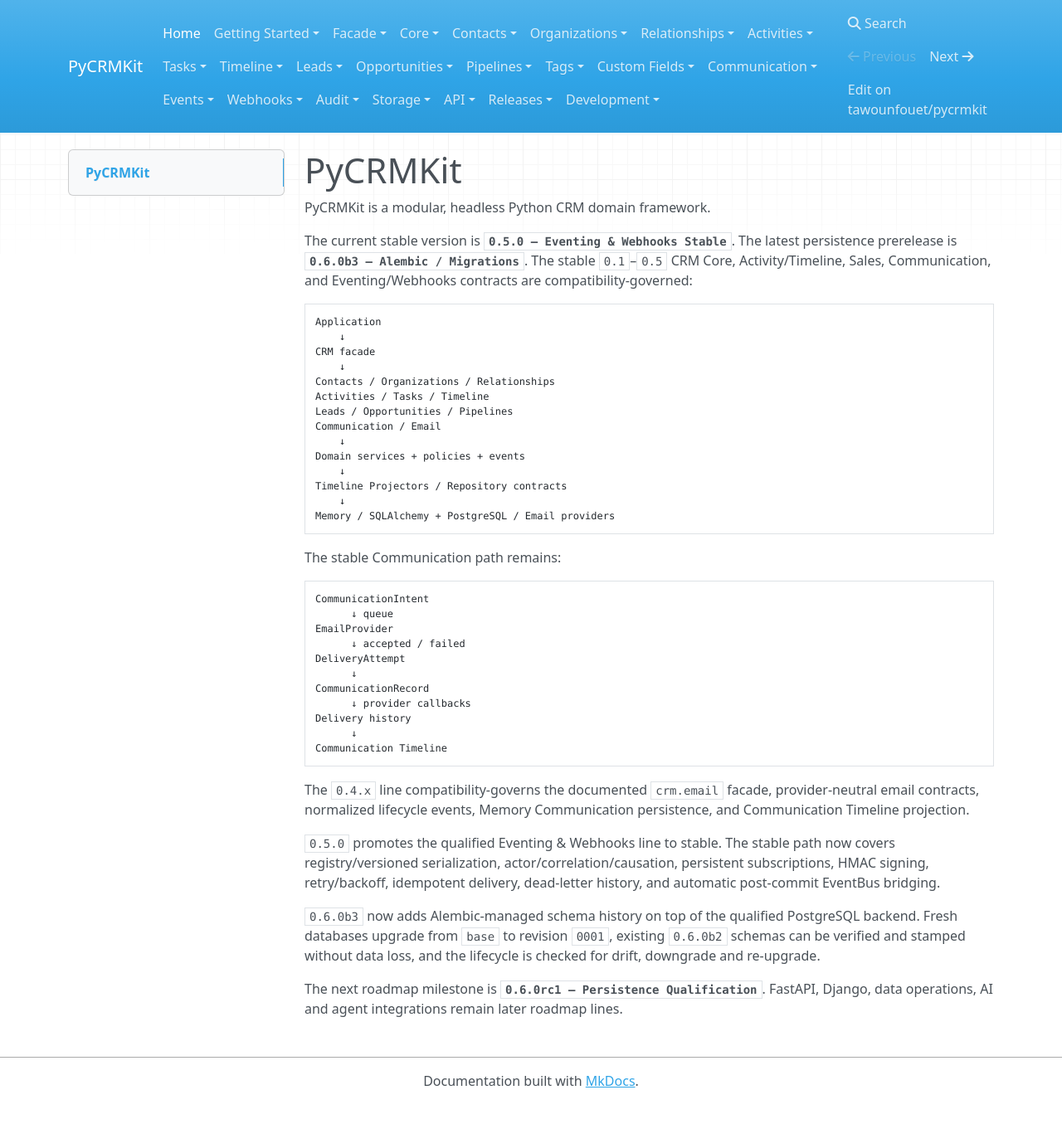
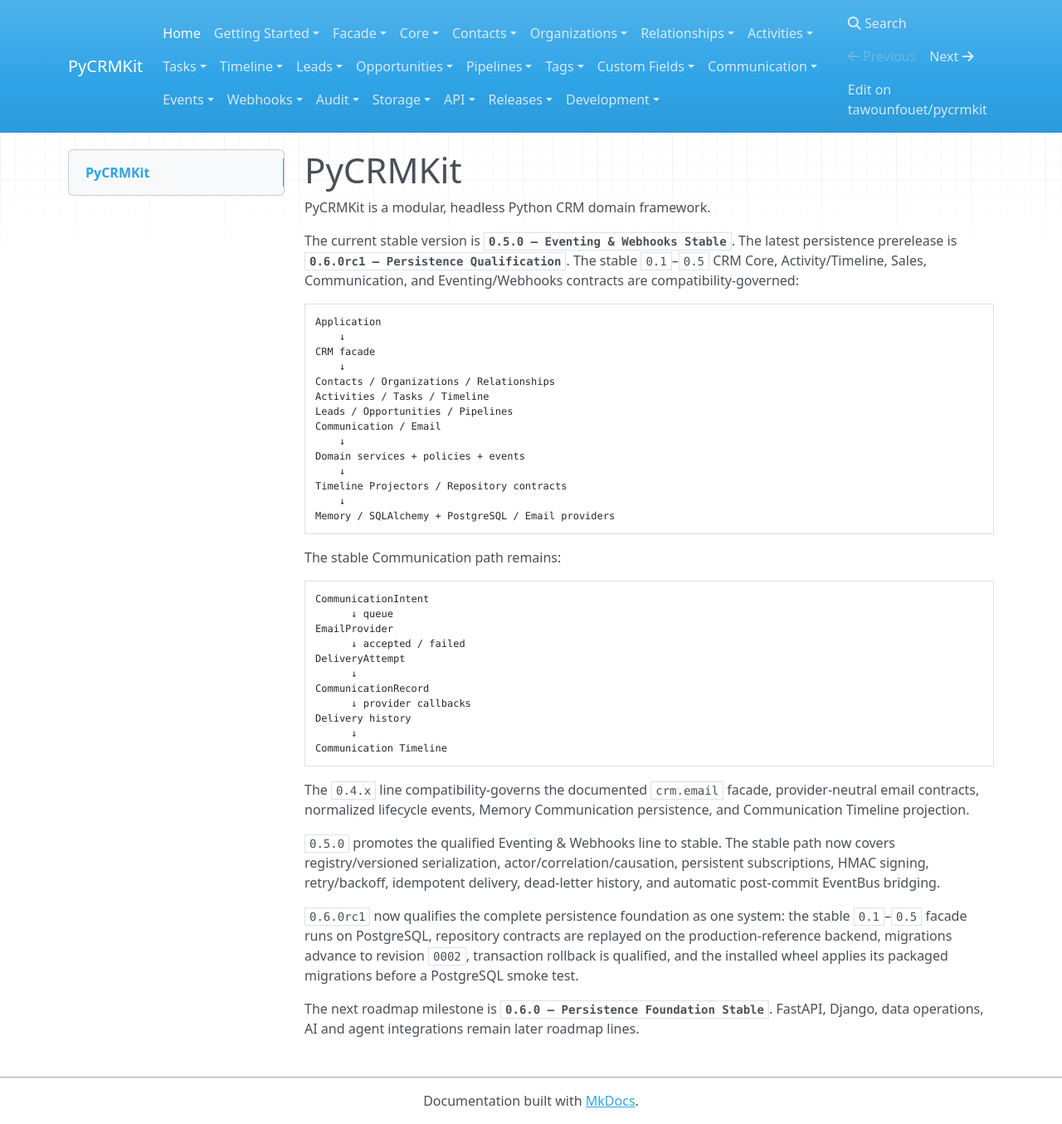
Before and after one commit to tawounfouet/pycrmkit, an MkDocs documentation site: the page built from docs/index.md, in a window 1280 px wide and 1355 px high. Shown: the whole window at 83% size. Built offline with MkDocs 1.6.1, drawn with Linux system fonts in a browser that asks for light colours; nearby versions of some CDN libraries.

Commit message:
docs(rc): document persistence release candidate

```diff
--- a/docs/index.md
+++ b/docs/index.md
@@ -3,7 +3,7 @@
 PyCRMKit is a modular, headless Python CRM domain framework.
 
 The current stable version is **`0.5.0 — Eventing & Webhooks Stable`**.
-The latest persistence prerelease is **`0.6.0b3 — Alembic / Migrations`**.
+The latest persistence prerelease is **`0.6.0rc1 — Persistence Qualification`**.
 The stable `0.1`–`0.5` CRM Core, Activity/Timeline, Sales, Communication,
 and Eventing/Webhooks contracts are compatibility-governed:
 
@@ -49,11 +49,12 @@
 persistent subscriptions, HMAC signing, retry/backoff, idempotent delivery,
 dead-letter history, and automatic post-commit EventBus bridging.
 
-`0.6.0b3` now adds Alembic-managed schema history on top of the qualified
-PostgreSQL backend. Fresh databases upgrade from `base` to revision `0001`,
-existing `0.6.0b2` schemas can be verified and stamped without data loss, and
-the lifecycle is checked for drift, downgrade and re-upgrade.
+`0.6.0rc1` now qualifies the complete persistence foundation as one system:
+the stable `0.1`–`0.5` facade runs on PostgreSQL, repository contracts are
+replayed on the production-reference backend, migrations advance to revision
+`0002`, transaction rollback is qualified, and the installed wheel applies its
+packaged migrations before a PostgreSQL smoke test.
 
-The next roadmap milestone is **`0.6.0rc1 — Persistence Qualification`**.
+The next roadmap milestone is **`0.6.0 — Persistence Foundation Stable`**.
 FastAPI, Django, data operations, AI and agent integrations remain later
 roadmap lines.
```
